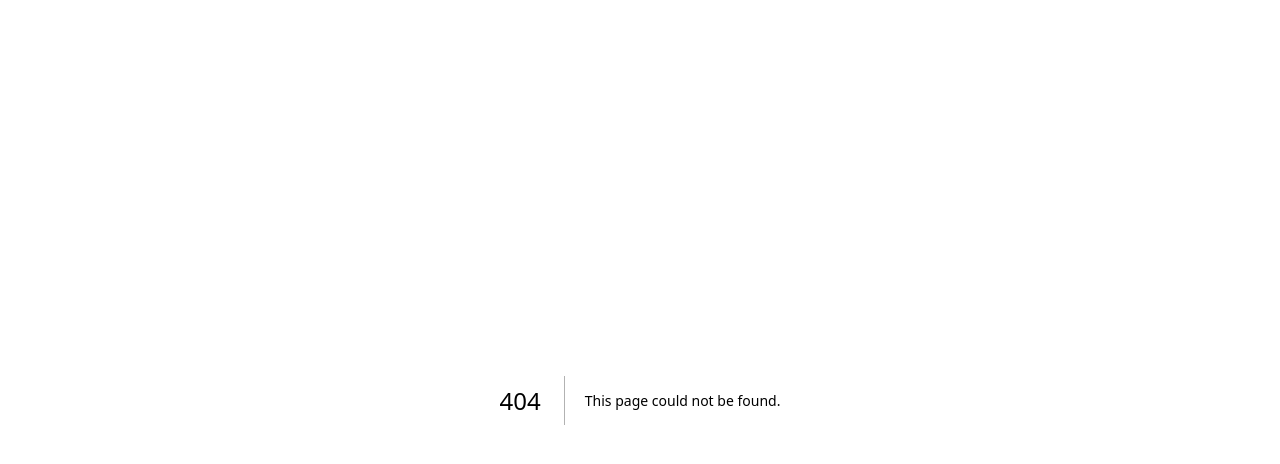
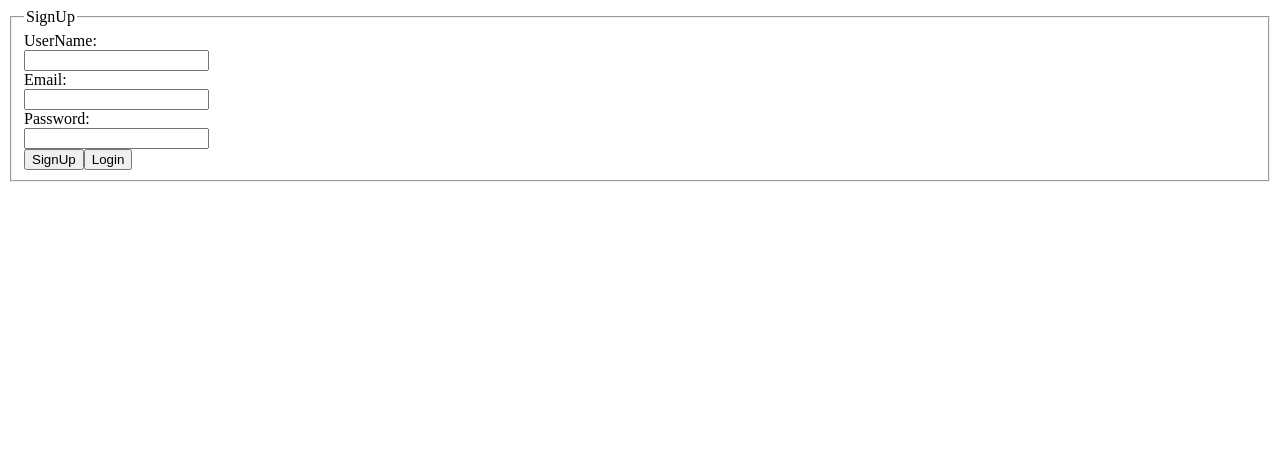
Before and after one commit to arshad2002/Inventory_System_FrontEnd, a Next.js app: page /signup in a window 1280 px wide. Before the commit this address had no page. Shown: the top 464 px of the page. Built offline with nearby package versions, Linux system fonts and the light colour scheme.

Commit message:
signup and singin done.

```diff
--- a/app/layout.tsx
+++ b/app/layout.tsx
@@ -1,6 +1,6 @@
 import type { Metadata } from "next";
 import { Inter } from "next/font/google";
-import "./style/globals.css";
+//import "./style/globals.css";
 
 
 export default function RootLayout({
--- /dev/null
+++ b/app/signup/page.tsx
@@ -0,0 +1,43 @@
+'use client'
+import axios from 'axios';
+import { FormEvent, useState } from 'react'
+
+export default function signUp(){
+    const [username, setUsername] = useState("");
+    const [email, setEmail] = useState("");
+    const [password, setPassword] = useState("");
+
+    async function onSubmit(event: FormEvent) {
+        event.preventDefault();
+
+        const data = {
+            username: username,
+            password: password,
+            email: email
+        };
+
+        console.log(data);
+        const response = await axios.post('http://127.0.0.1:3001/customers/signup', data, {
+            headers: {
+                'Content-Type': 'application/json'
+            }
+        });
+        console.log(response);
+    }
+
+    return(
+        <fieldset>
+            <legend>SignUp</legend>
+            <form onSubmit={onSubmit}>
+                <label>UserName:</label><br />
+                <input type="text" name="username" value={username} onChange={(e) => setUsername(e.target.value)} /><br />
+                <label>Email:</label><br />
+                <input type="email" name="email" value={email} onChange={(e) => setEmail(e.target.value)} /><br />
+                <label>Password:</label><br />
+                <input type="password" name="password" value={password} onChange={(e) => setPassword(e.target.value)} /><br />
+                <input type="submit" value="SignUp" />
+                <button type="button">Login</button><br />
+            </form>
+        </fieldset>
+    );
+}
```
Also changed, not shown: app/signin/page.tsx (added, +39 -0 lines), package.json (+5 -4 lines), 2 other files (tests, documents, lock files or other folders).
